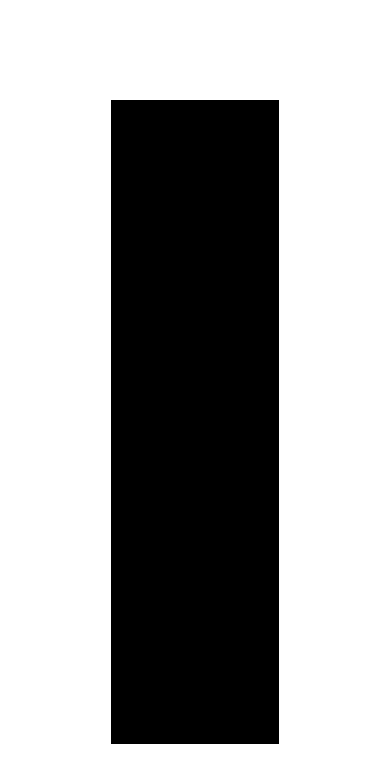
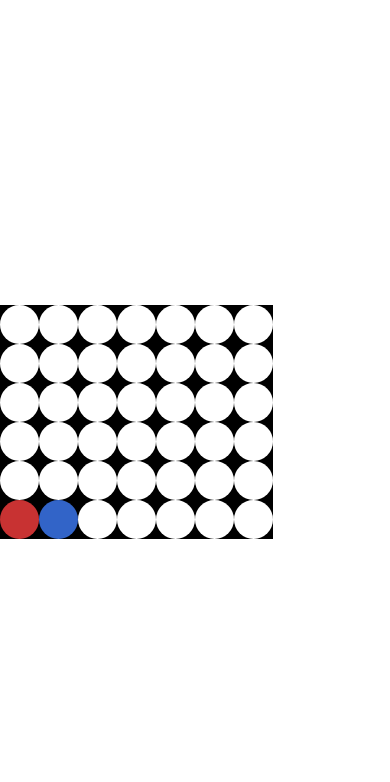
Before and after one commit to RaymundoSantorski/react_conecta_4, a React (Vite) app: page / in a window 390 px wide. Shown: the top 782 px of the page. Built offline with nearby package versions, Linux system fonts and the light colour scheme.

Commit message:
[ADD] estilos para pintar las fichas dependiendo del jugador

```diff
--- a/src/App.css
+++ b/src/App.css
@@ -7,6 +7,8 @@
 :root{
     --bg_primary: black;
     --bg_secondary: white;
+    --piece_1: rgba(200, 50, 50);
+    --piece_2: rgba(50, 100, 200);
 }
 
 .controls, .game_board, .score{
@@ -14,18 +16,50 @@
 }
 
 .controls{
-    flex-grow: 2;
+    flex-grow: 1;
     background: var(--bg_secondary);
 }
 
 .game_board{
-    flex-grow: 3;
+    width: 70vw;
+    height: 60vw;
     background: var(--bg_primary);
 }
 
 .score{
-    flex-grow: 2;
+    flex-grow: 1;
     background: var(--bg_secondary);
+}
+
+.game_board_line{
+    width: 100%;
+    height: calc(100% / 6);
+    display: flex;
+    flex-direction: row;
+}
+
+.empty_piece, .piece_1, .piece_2{
+    width: calc(100% / 7);
+    height: 100%;
+    border-radius: 50%;
+}
+
+.empty_piece{
+    background-color: var(--bg_secondary);
+}
+
+.piece_1{
+    background-color: var(--piece_1);
+}
+
+.piece_2{
+    background-color: var(--piece_2);
+}
+
+@media (max-width: 580px) {
+    .controls, .score{
+        flex-grow: 0;
+    }
 }
 
 /* .navbar, .footer{
```
